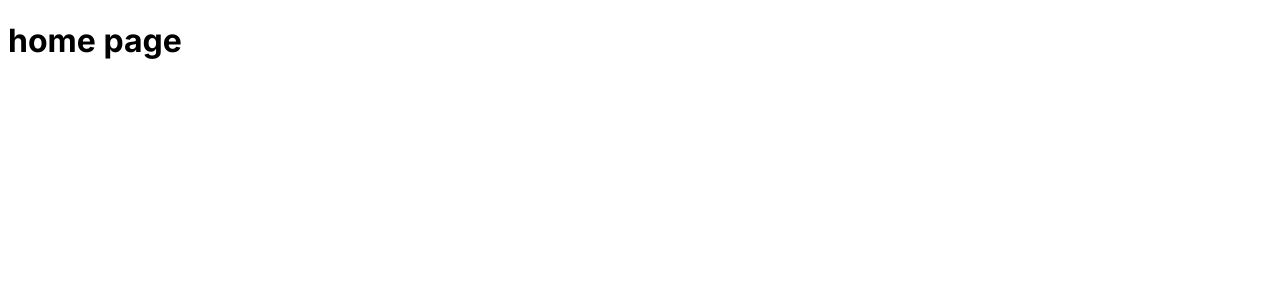
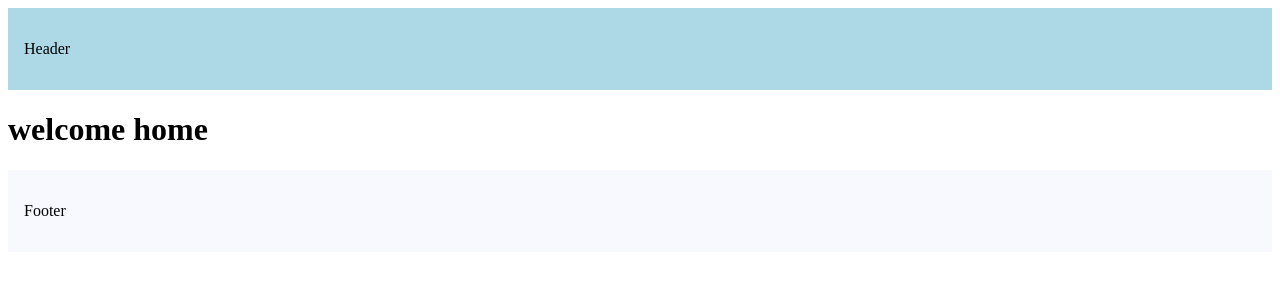
Before and after one commit to angnas/routing-demo, a Next.js app: page / in a window 1280 px wide. Shown: the top 300 px of the page. Built offline with nearby package versions, Linux system fonts and the light colour scheme.

Commit message:
layout.tsx

```diff
--- a/app/layout.tsx
+++ b/app/layout.tsx
@@ -15,7 +15,15 @@ export default function RootLayout({
 }>) {
   return (
     <html lang="en">
-      <body className={inter.className}>{children}</body>
+      <body>
+        <header style={{ background: "lightblue", padding: "1rem" }}>
+          <p>Header</p>
+        </header>
+        {children}
+        <footer style={{ background: "ghostwhite", padding: "1rem" }}>
+          <p>Footer</p>
+        </footer>
+      </body>
     </html>
   );
 }
--- a/app/page.tsx
+++ b/app/page.tsx
@@ -1,5 +1,5 @@
 import React from "react";
 
 export default function page() {
-  return <h1>home page</h1>;
+  return <h1>welcome home </h1>;
 }
```
